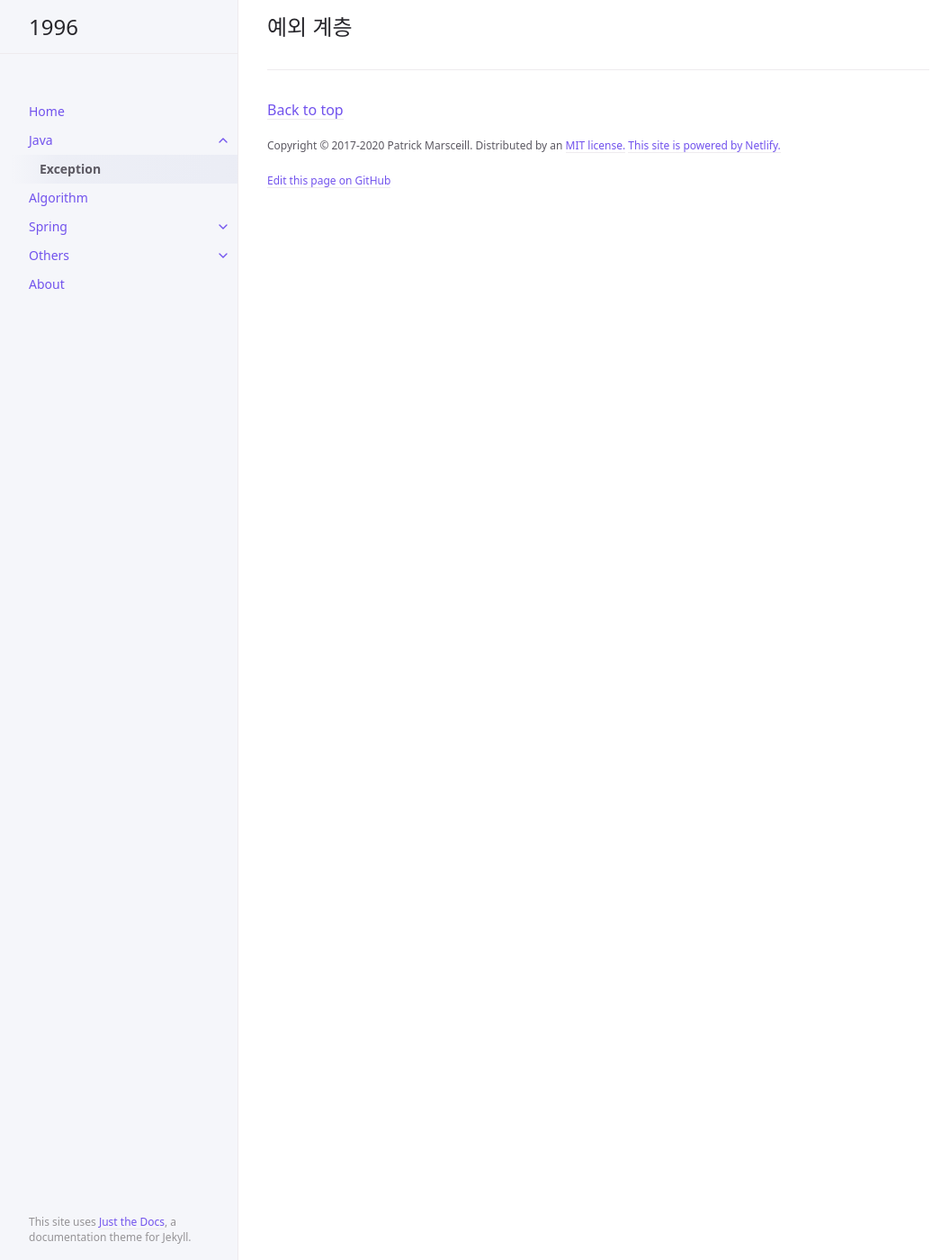
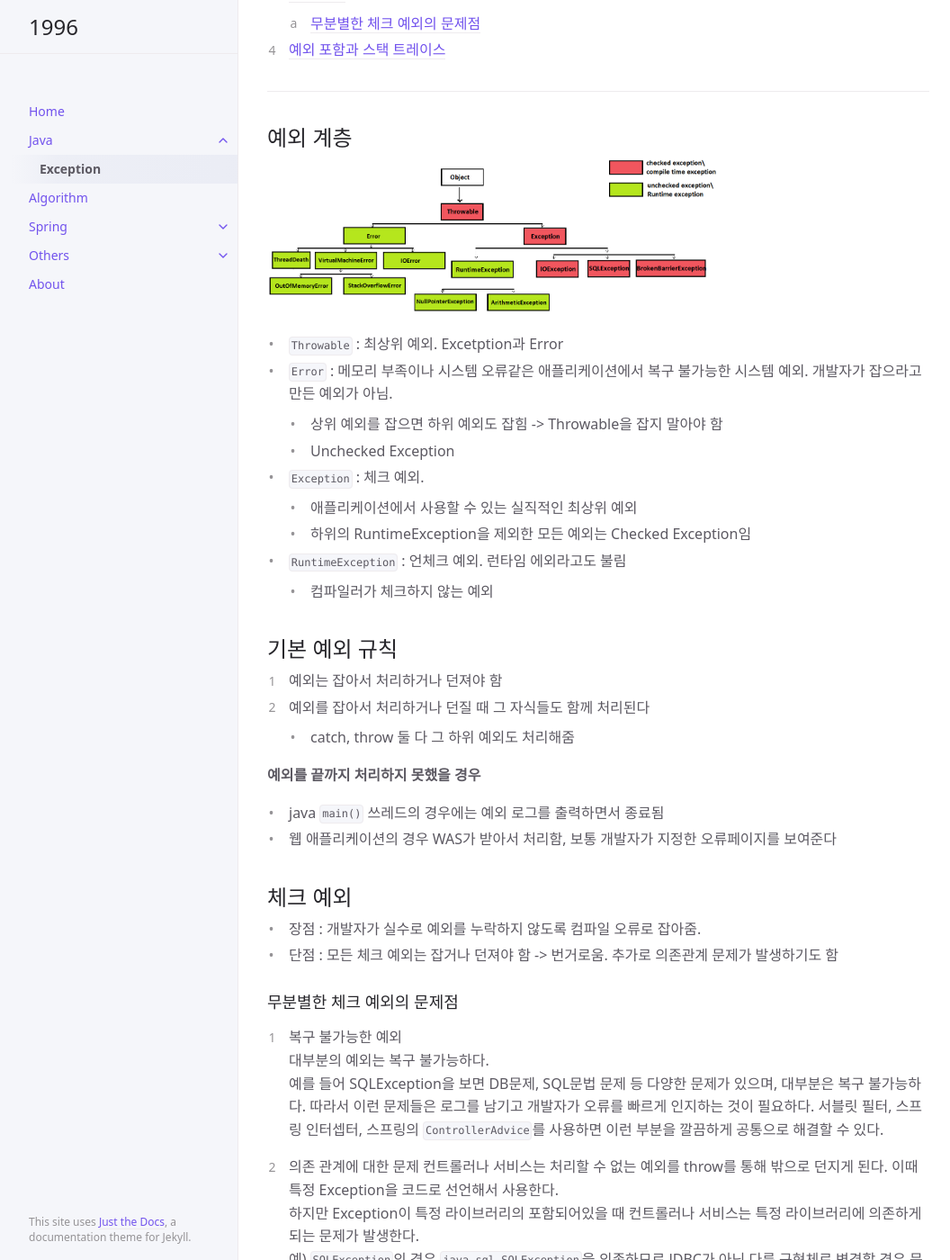
Before and after one commit to dyparkkk/blog, a Jekyll site: the page built from docs/Java/exception.md, in a window 1280 px wide and 1400 px high, scrolled down 270 px. Shown: the whole window at 90% size, without its empty margins (107-1163 px from the left). Built offline with Jekyll 4.4.1, drawn with Linux system fonts in a browser that asks for light colours; some of the changed text lies outside the part shown.

Commit message:
add exception

````diff
--- a/docs/Java/exception.md
+++ b/docs/Java/exception.md
@@ -17,3 +17,67 @@ nav_order: 1
 ---
 
 ## 예외 계층
+
+<img src="../imgs/exception00.png" width="500" height="250">
+
+- `Throwable` : 최상위 예외. Excetption과 Error
+- `Error` : 메모리 부족이나 시스템 오류같은 애플리케이션에서 복구 불가능한 시스템 예외. 개발자가 잡으라고 만든 예외가 아님.
+  - 상위 예외를 잡으면 하위 예외도 잡힘 -> Throwable을 잡지 말아야 함
+  - Unchecked Exception
+- `Exception` : 체크 예외.
+  - 애플리케이션에서 사용할 수 있는 실직적인 최상위 예외
+  - 하위의 RuntimeException을 제외한 모든 예외는 Checked Exception임
+- `RuntimeException` : 언체크 예외. 런타임 에외라고도 불림
+  - 컴파일러가 체크하지 않는 예외
+
+
+## 기본 예외 규칙
+
+1. 예외는 잡아서 처리하거나 던져야 함
+2. 예외를 잡아서 처리하거나 던질 때 그 자식들도 함께 처리된다
+    - catch, throw 둘 다 그 하위 예외도 처리해줌
+
+
+**예외를 끝까지 처리하지 못했을 경우**
+- java `main()` 쓰레드의 경우에는 예외 로그를 출력하면서 종료됨
+- 웹 애플리케이션의 경우 WAS가 받아서 처리함, 보통 개발자가 지정한 오류페이지를 보여준다
+
+
+## 체크 예외
+
+- 장점 : 개발자가 실수로 예외를 누락하지 않도록 컴파일 오류로 잡아줌.
+- 단점 : 모든 체크 예외는 잡거나 던져야 함 -> 번거로움. 추가로 의존관계 문제가 발생하기도 함
+
+### 무분별한 체크 예외의 문제점
+
+1. 복구 불가능한 예외
+대부분의 예외는 복구 불가능하다.
+예를 들어 SQLException을 보면 DB문제, SQL문법 문제 등 다양한 문제가 있으며, 대부분은 복구 불가능하다. 따라서 이런 문제들은 로그를 남기고 개발자가 오류를 빠르게 인지하는 것이 필요하다. 서블릿 필터, 스프링 인터셉터, 스프링의
+`ControllerAdvice`를 사용하면 이런 부분을 깔끔하게 공통으로 해결할 수 있다.
+
+2. 의존 관계에 대한 문제
+컨트롤러나 서비스는 처리할 수 없는 예외를 throw를 통해 밖으로 던지게 된다. 이때 특정 Exception을 코드로 선언해서 사용한다.
+하지만 Exception이 특정 라이브러리의 포함되어있을 때 컨트롤러나 서비스는 특정 라이브러리에 의존하게 되는 문제가 발생한다.
+예) `SQLException`의 경우 `java.sql.SQLException`을 의존하므로 JDBC가 아닌 다른 구현체로 변경할 경우 문제가 된다.
+
+## 예외 포함과 스택 트레이스
+
+예외를 전환할 때 꼭 기존의 예외를 포함해야 함 !!
+그렇지 않으면 스택 트레이스를 확인할 때 심각한 문제가 발생함
+
+
+- 로그를 출력할 때 마지막 파라미터에 예외를 넣어주면 스택 트레이스를 출력할 수 있음
+  - 예) `log.info("message={}", message, ex)`
+
+```java
+public void call() {
+  try {
+    runSQL();
+  } catch (SQLException e) {
+    throw new RuntimeSQLException(e); //기존 예외(e) 포함
+  }
+}
+```
+- 예외를 포함시키지 않는다면 예외가 어디서, 어떻게 터졌는지 확인할 수 없는 문제 발생...
+
+**잊지말고 전 예외를 넣어주자**
````
Also changed, not shown: docs/others/shortcut.md (+7 -1 lines), docs/Java/imgs/exception00.png (added).
